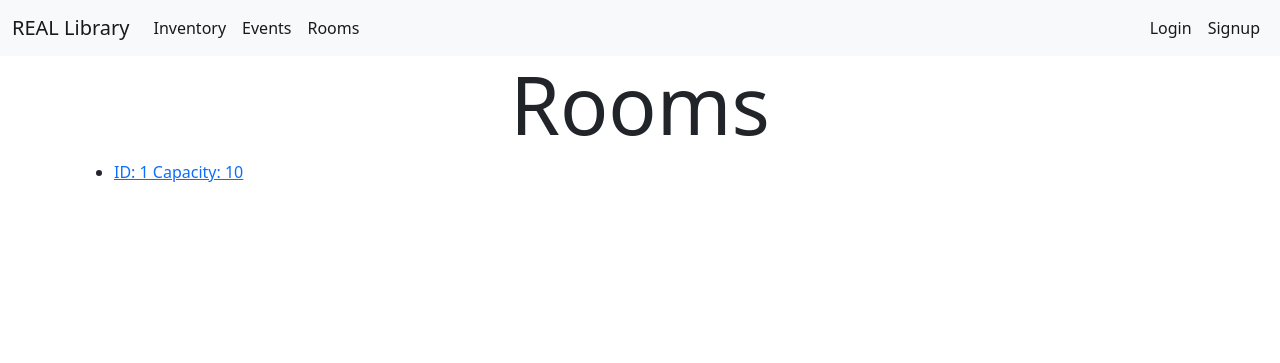
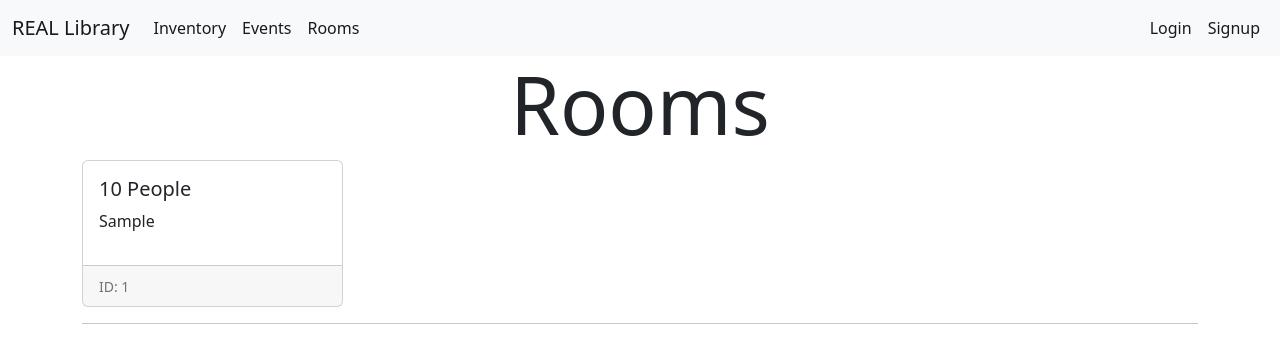
Before and after one commit to Alan052918/REAL-Library, a Django app: page /rooms/ in a window 1280 px wide. Shown: the top 363 px of the page. Run offline with Django 4.2, Linux system fonts and the light colour scheme; tables that the repository leaves empty hold one stand-in row (values such as "Sample post").

Commit message:
Use bootstrap cards in rooms

```diff
--- a/rooms/templates/rooms/index.html
+++ b/rooms/templates/rooms/index.html
@@ -9,13 +9,31 @@
 <h1 class="display-1 text-center">Rooms</h1>
 
 {% if room_list %}
-<ul>
-  {% for room in room_list %}
-  <li>
-    <a href="/rooms/{{ room.id }}/"
-      >ID: {{ room.id }} Capacity: {{ room.capacity }}</a
-    >
-  </li>
+{% for same_capacity_room_list in room_list %}
+<div class="row row-cols-1 row-cols-md-4 g-4">
+  {% for room in same_capacity_room_list %}
+  <div class="col">
+    <div class="card h-100">
+      <div class="card-body">
+        <h5 class="card-title">
+          {{ room.capacity }} People
+        </h5>
+        <p>{{ room.location }}</p>
+        <a
+          href="/rooms/{{ room.id }}/"
+          class="stretched-link"
+        ></a>
+      </div>
+      <div class="card-footer">
+        <small class="text-muted">ID: {{ room.id }}</small>
+      </div>
+    </div>
+  </div>
   {% endfor %}
-</ul>
-{% endif %} {% endblock content %}
+</div>
+
+<hr />
+{% endfor %}
+{% endif %}
+
+{% endblock content %}
--- a/rooms/views.py
+++ b/rooms/views.py
@@ -1,3 +1,5 @@
+from collections import defaultdict
+
 from django.shortcuts import render
 
 from .models import Room, RoomCustomer
@@ -5,6 +7,12 @@ from .models import Room, RoomCustomer
 
 def index(request):
     room_list = Room.objects.all()
+    capacity_to_room = defaultdict(list)
+    for room in room_list:
+        capacity_to_room[room.capacity].append(room)
+    room_list = capacity_to_room.values()
+    print(room_list)
+
     return render(request, "rooms/index.html", {"room_list": room_list})
 
 
```
